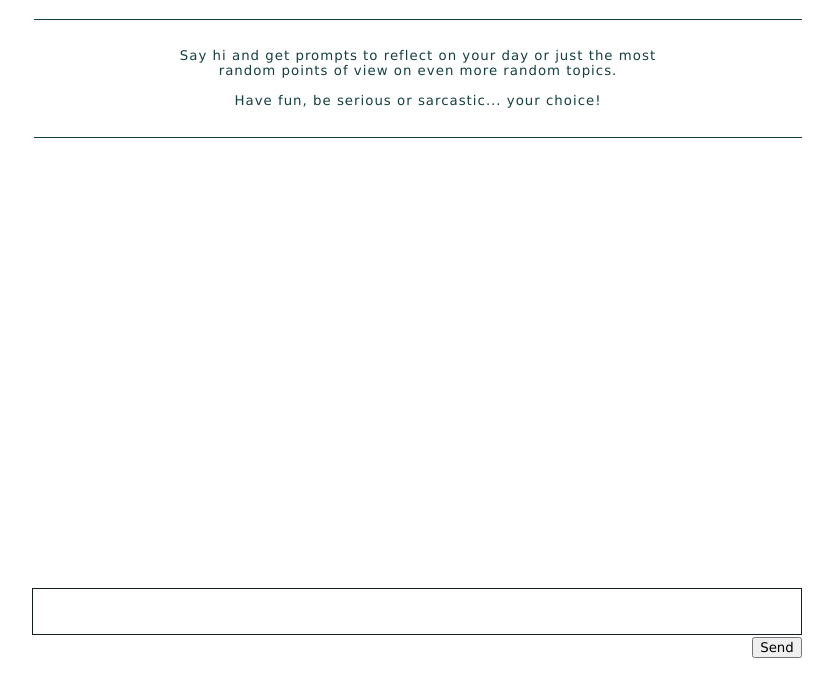
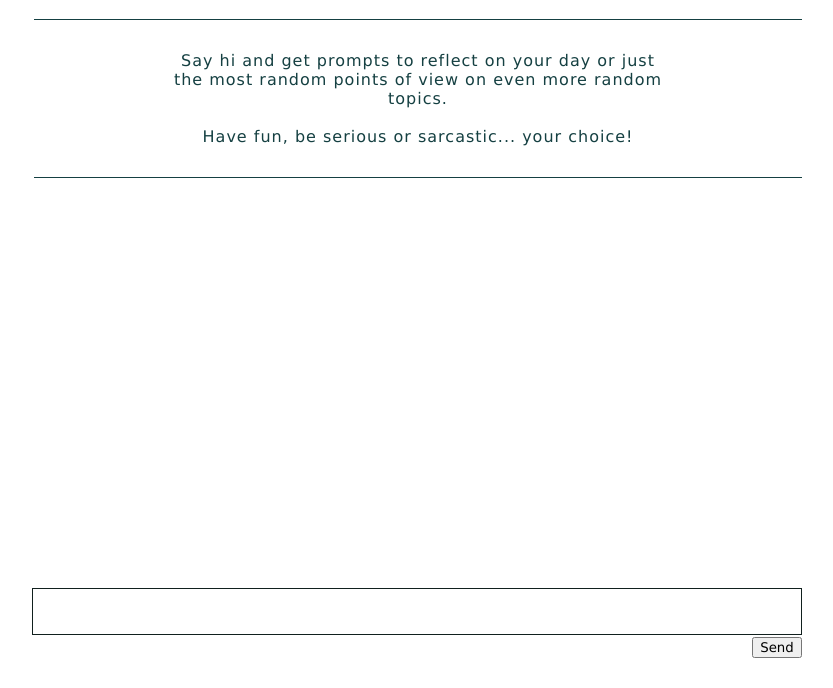
Before and after one commit to ms-aija/How-Are-We-Feeling-Chat, a plain HTML site: page index.html in a window 1280 px wide. Shown: the part 112-800 px from the top of the page, without its empty margins (222-1055 px from the left). Drawn offline with nearby package versions, Linux system fonts and the light colour scheme.

Commit message:
minor code cleanup and updated readme

```diff
--- a/index.js
+++ b/index.js
@@ -35,7 +35,6 @@ let questions = [...questionsSet];
 */
 const handleInput = () => {
   let $textInput = $("#textInput").val();
-
   let $chatDiv = $("<div class=\"chatMsg\">");
   $("#chat").append($chatDiv);
   $chatDiv.html($textInput);
--- a/styles.css
+++ b/styles.css
@@ -47,7 +47,7 @@ body {
 
 h1 {
   text-align: center;
-    background-color:#11201e;
+  background-color: #11201e;
   color: whitesmoke;
   padding-top: 25px;
   padding-bottom: 25px;
@@ -66,7 +66,7 @@ h1 {
 .introText {
   width: 65%;
   text-align: center;
-    font-size: smaller;
+  font-size: 1rem;
   letter-spacing: 1px;
   color: #154042;
 }
@@ -99,7 +99,7 @@ h1 {
   font-size: smaller;
   padding: 5px;
   border-radius: 3px;
-    background-color:#d5e9dd;
+  background-color: #d5e9dd;
   width: 80%;
   position: relative;
   float: left;
@@ -111,7 +111,7 @@ h1 {
   width: 80%;
   position: relative;
   float: right;
-     text-align:right;
+  text-align: right;
 }
 
 .botTime {
@@ -131,7 +131,7 @@ h1 {
 }
 
 #textInput {
-    border-color:#11201e;
+  border-color: #11201e;
   resize: none;
   width: 100%;
   padding: 0;
```
Also changed, not shown: index.html (+2 -2 lines), 2 other files. Lines whose indentation alone changed are shown as unchanged.
